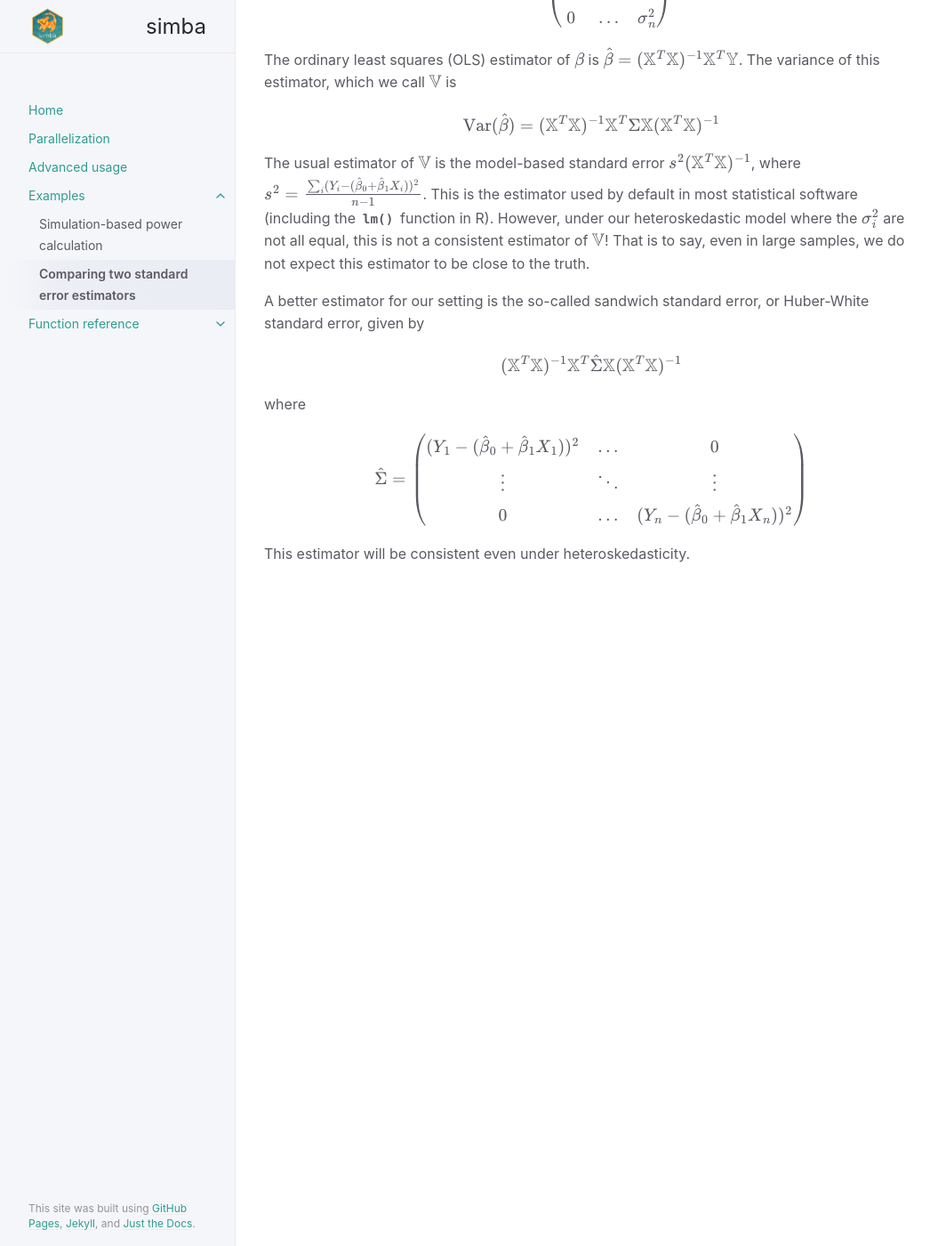
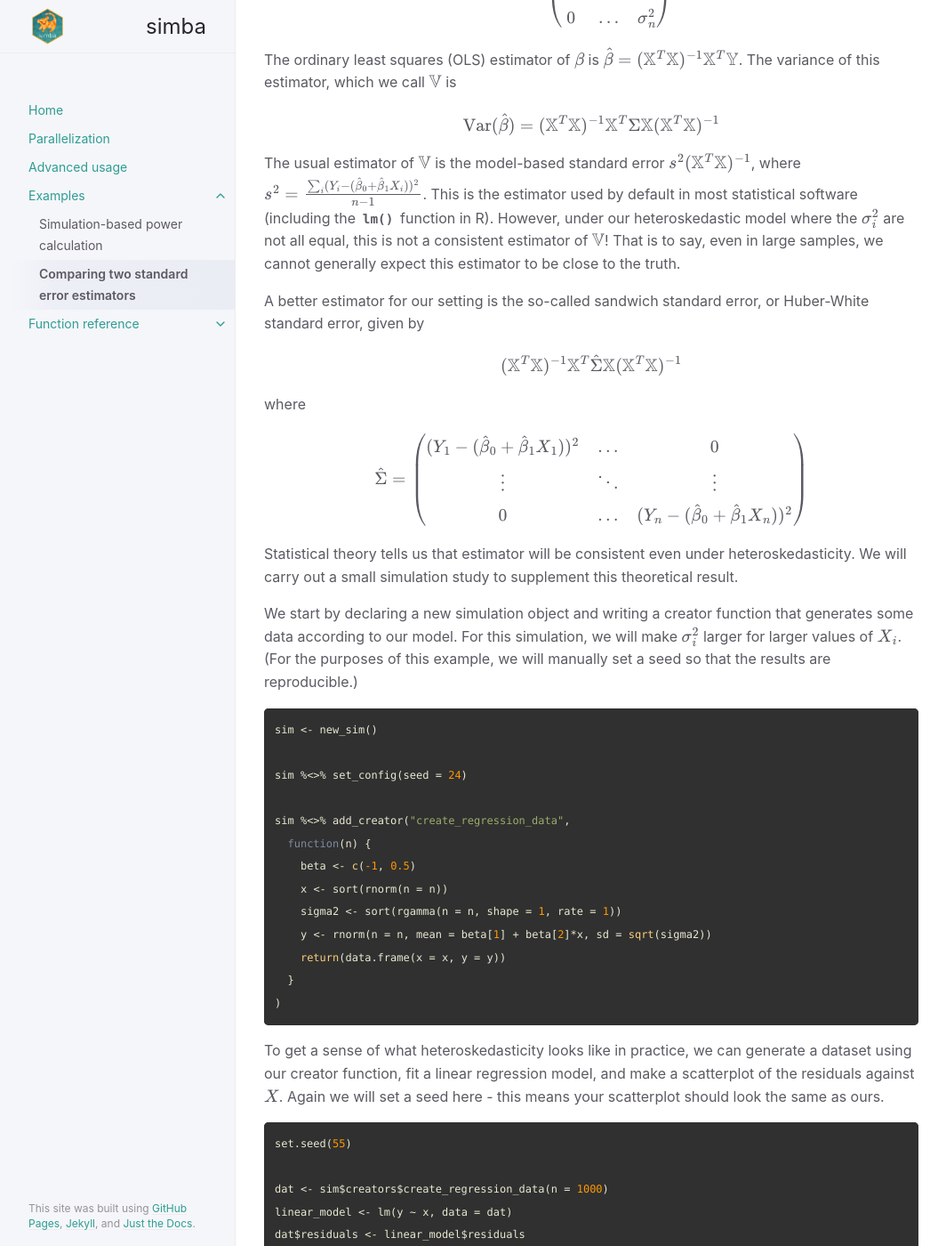
Before and after one commit to Avi-Kenny/SimEngine, a Jekyll site: the page built from docs/docs/examples/example-2.md, in a window 1280 px wide and 1400 px high, scrolled down 873 px. Shown: the whole window at 89% size, without its empty margins (107-1171 px from the left). Built offline with Jekyll 4.4.1, drawn with Linux system fonts in a browser that asks for light colours; formulas are drawn with MathJax 3; some of the changed text lies outside the part shown.

Commit message:
added residual plot for example 2

````diff
--- a/docs/docs/examples/example-2.md
+++ b/docs/docs/examples/example-2.md
@@ -30,7 +30,7 @@
 
 $$\text{Var}(\hat{\beta}) = (\mathbb{X}^T\mathbb{X})^{-1}\mathbb{X}^T\Sigma\mathbb{X}(\mathbb{X}^T\mathbb{X})^{-1}$$
 
-The usual estimator of $$\mathbb{V}$$ is the model-based standard error $$s^2(\mathbb{X}^T\mathbb{X})^{-1}$$, where $$s^2 = \frac{\sum_i (Y_i - (\hat{\beta}_0 + \hat{\beta}_1X_i))^2}{n-1}$$. This is the estimator used by default in most statistical software (including the `lm()` function in R). However, under our heteroskedastic model where the $$\sigma^2_i$$ are not all equal, this is not a consistent estimator of $$\mathbb{V}$$! That is to say, even in large samples, we do not expect this estimator to be close to the truth.
+The usual estimator of $$\mathbb{V}$$ is the model-based standard error $$s^2(\mathbb{X}^T\mathbb{X})^{-1}$$, where $$s^2 = \frac{\sum_i (Y_i - (\hat{\beta}_0 + \hat{\beta}_1X_i))^2}{n-1}$$. This is the estimator used by default in most statistical software (including the `lm()` function in R). However, under our heteroskedastic model where the $$\sigma^2_i$$ are not all equal, this is not a consistent estimator of $$\mathbb{V}$$! That is to say, even in large samples, we cannot generally expect this estimator to be close to the truth.
 
 A better estimator for our setting is the so-called sandwich standard error, or Huber-White standard error, given by
 
@@ -40,4 +40,40 @@
 
 $$\hat{\Sigma} = \begin{pmatrix}(Y_1 - (\hat{\beta}_0 + \hat{\beta}_1X_1))^2  &\dots& 0 \\ \vdots &\ddots& \vdots \\ 0 & \dots & (Y_n - (\hat{\beta}_0 + \hat{\beta}_1X_n))^2\end{pmatrix}$$
 
-This estimator will be consistent even under heteroskedasticity.
+Statistical theory tells us that estimator will be consistent even under heteroskedasticity. We will carry out a small simulation study to supplement this theoretical result.
+
+We start by declaring a new simulation object and writing a creator function that generates some data according to our model. For this simulation, we will make $$\sigma^2_i$$ larger for larger values of $$X_i$$. (For the purposes of this example, we will manually set a seed so that the results are reproducible.)
+
+```R
+sim <- new_sim()
+
+sim %<>% set_config(seed = 24)
+
+sim %<>% add_creator("create_regression_data",
+  function(n) {
+    beta <- c(-1, 0.5)
+    x <- sort(rnorm(n = n))
+    sigma2 <- sort(rgamma(n = n, shape = 1, rate = 1))
+    y <- rnorm(n = n, mean = beta[1] + beta[2]*x, sd = sqrt(sigma2))
+    return(data.frame(x = x, y = y))
+  }
+)
+```
+
+To get a sense of what heteroskedasticity looks like in practice, we can generate a dataset using our creator function, fit a linear regression model, and make a scatterplot of the residuals against $$X$$. Again we will set a seed here - this means your scatterplot should look the same as ours.
+
+```R
+set.seed(55)
+
+dat <- sim$creators$create_regression_data(n = 1000)
+linear_model <- lm(y ~ x, data = dat)
+dat$residuals <- linear_model$residuals
+
+library(ggplot2)
+ggplot(dat, aes(x = x, y = residuals)) +
+  geom_point() +
+  theme_bw() +
+  labs(x = "x", y = "residual")
+```
+
+![Residual plot](../assets/images/example2_residual_plot.png)
````
Also changed, not shown: docs/assets/images/example2_residual_plot.png (added).
